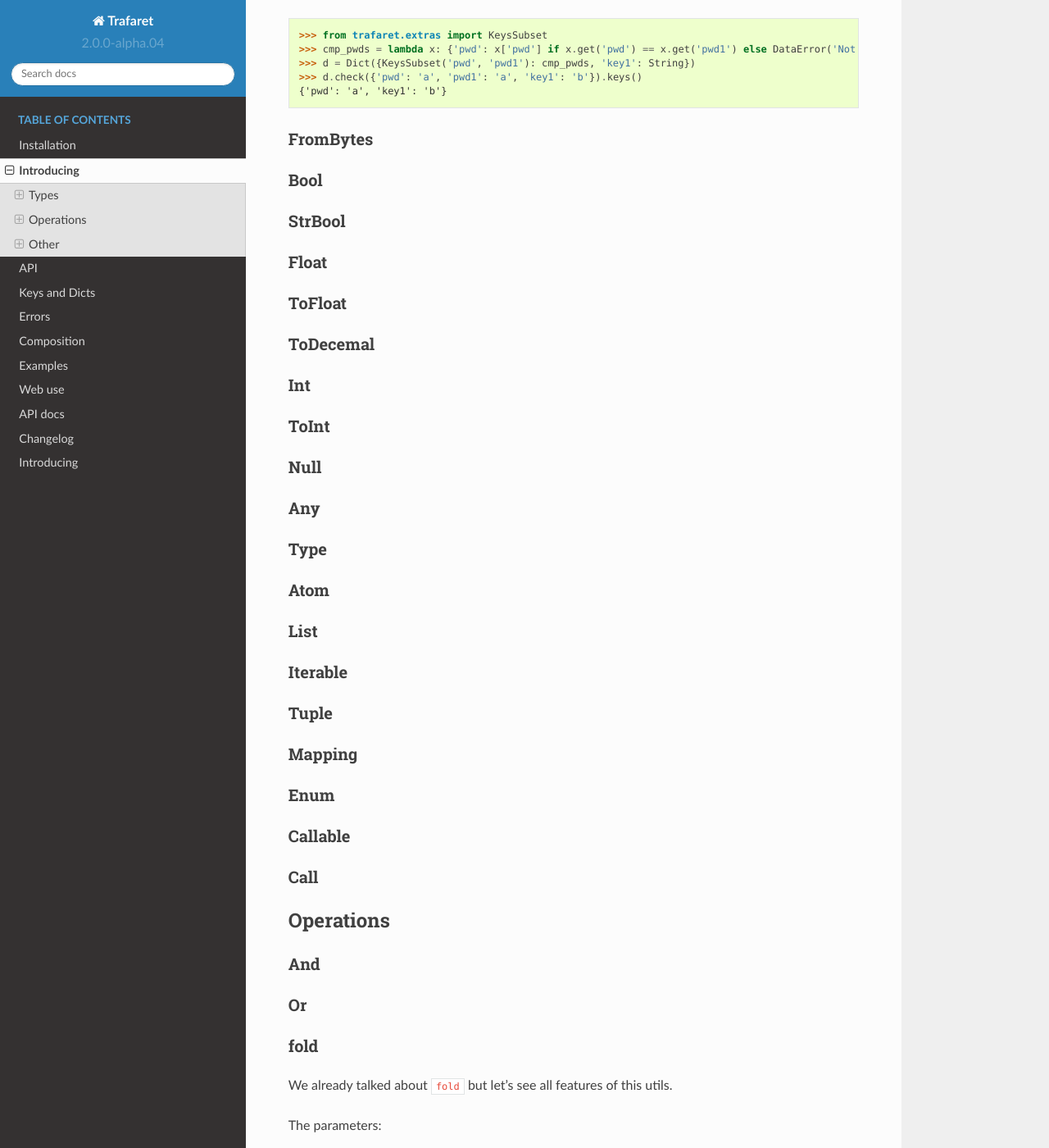
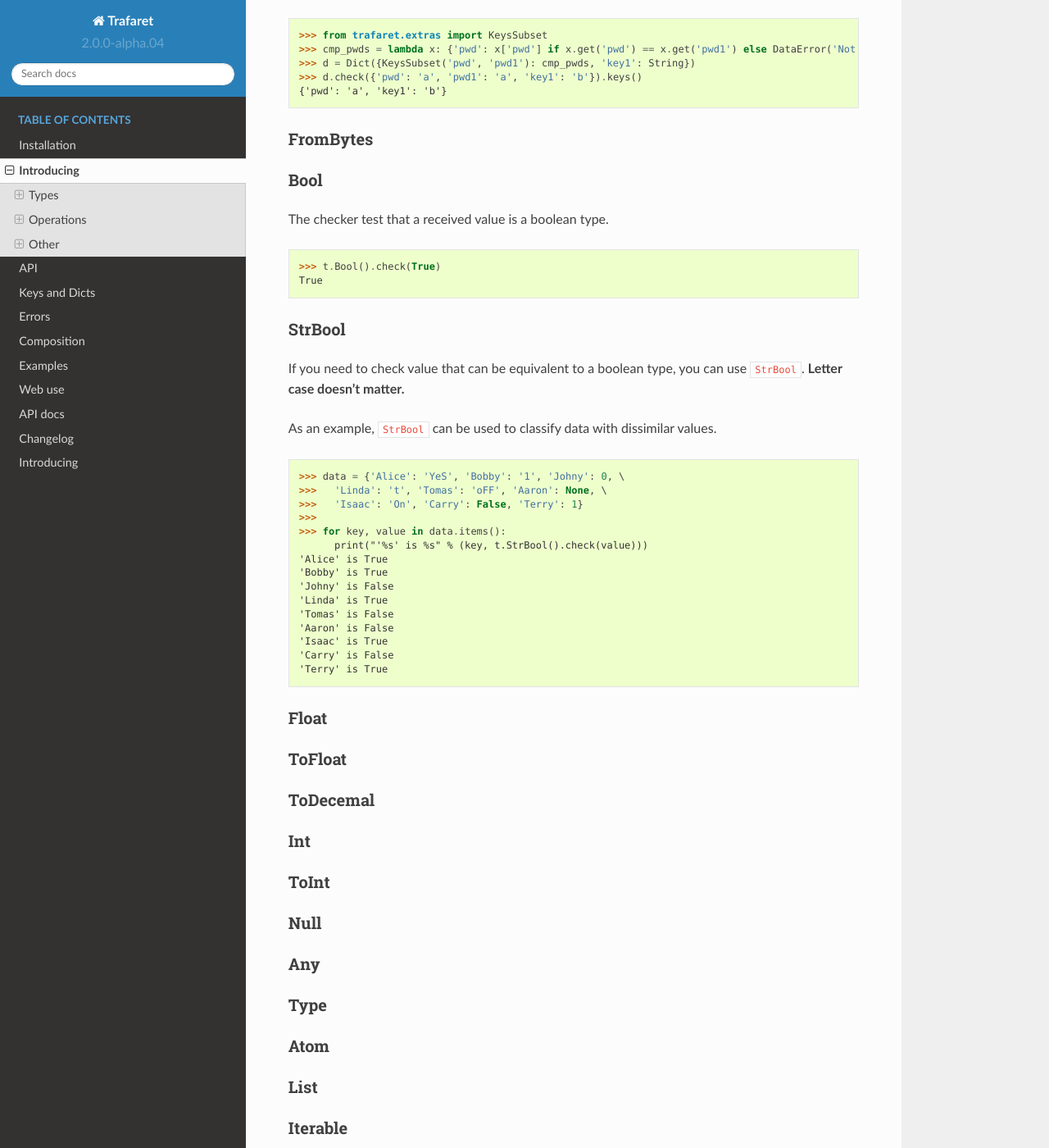
Before and after one commit to Deepwalker/trafaret, a Sphinx documentation site: the page built from docs/intro.rst, in a window 1280 px wide and 1400 px high, scrolled down 6235 px. Shown: the whole window at 82% size. Built offline with Sphinx 7.4.7 and the Read the Docs theme 2.0.0, drawn with Linux system fonts in a browser that asks for light colours.

Commit message:
docs: add documentation about Bool and StrBool

```diff
--- a/docs/intro.rst
+++ b/docs/intro.rst
@@ -292,9 +292,34 @@ FromBytes
 Bool
 ....
 
+The checker test that a received value is a boolean type.
+
+    >>> t.Bool().check(True)
+    True
 
 StrBool
 .......
+
+If you need to check value that can be equivalent to a boolean type, you can use ``StrBool``.
+**Letter case doesn't matter.**
+
+As an example, ``StrBool`` can be used to classify data with dissimilar values.
+
+    >>> data = {'Alice': 'YeS', 'Bobby': '1', 'Johny': 0, \
+    >>>   'Linda': 't', 'Tomas': 'oFF', 'Aaron': None, \
+    >>>   'Isaac': 'On', 'Carry': False, 'Terry': 1}
+    >>>
+    >>> for key, value in data.items():
+          print("'%s' is %s" % (key, t.StrBool().check(value)))
+    'Alice' is True
+    'Bobby' is True
+    'Johny' is False
+    'Linda' is True
+    'Tomas' is False
+    'Aaron' is False
+    'Isaac' is True
+    'Carry' is False
+    'Terry' is True
 
 Float
 .....
```
